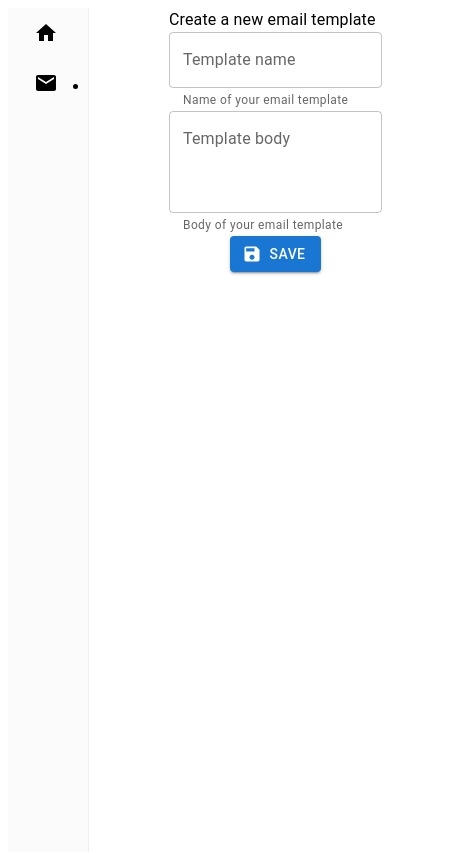
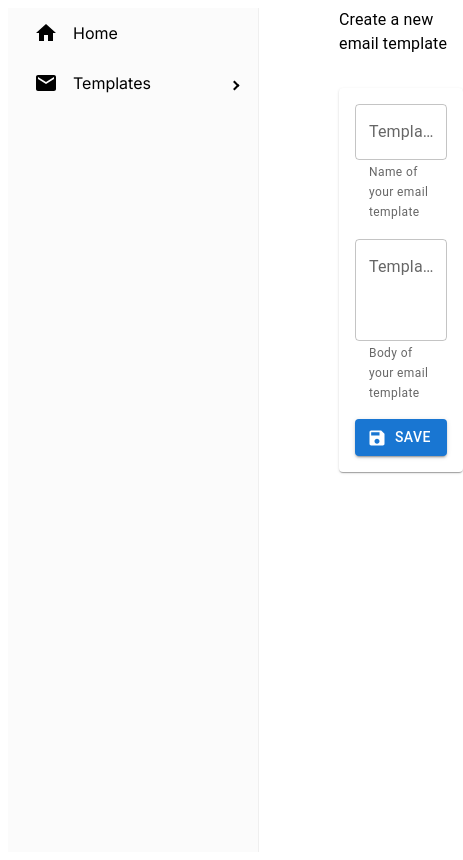
Before and after one commit to Avrelinex/email-template-builder-fe, a Next.js app: page /templates/new in a window 390 px wide. Shown: the whole page, 463 px wide, since content can reach past the window. Built offline with nearby package versions, Linux system fonts and the light colour scheme.

Commit message:
template form ui fix

```diff
--- a/src/app/layout.tsx
+++ b/src/app/layout.tsx
@@ -17,12 +17,18 @@ export default function RootLayout({
   children: React.ReactNode;
 }>) {
   const queryClient = new QueryClient();
-  const [collapsed, setCollpased] = React.useState<boolean>(false);
+  const [collapsed, setCollapsed] = React.useState<boolean>(false);
 
   React.useEffect(() => {
-    if (window.innerWidth < 768) {
-      setCollpased(true);
-    }
+    const handleResize = () => {
+      setCollapsed(window.innerWidth < 768);
+    };
+
+    window.addEventListener("resize", handleResize);
+
+    return () => {
+      window.removeEventListener("resize", handleResize);
+    };
   }, []);
 
   return (
@@ -39,6 +45,7 @@ export default function RootLayout({
                   display: "flex",
                   height: "100vh",
                   mr: "5rem",
+                  w: "20%",
                 }}
               >
                 <Sidebar collapsed={collapsed}>
@@ -63,7 +70,7 @@ export default function RootLayout({
                   </Menu>
                 </Sidebar>
               </Box>
-              <Box>{children}</Box>
+              <Box sx={{ width: "80%" }}>{children}</Box>
             </Box>
           </QueryClientProvider>
         </SnackbarProvider>
--- a/src/app/templates/components/TemplateForm.tsx
+++ b/src/app/templates/components/TemplateForm.tsx
@@ -1,13 +1,21 @@
 "use client";
 
 import * as React from "react";
-import { Box, Typography, TextField, Button, Snackbar } from "@mui/material";
+import {
+  Box,
+  Typography,
+  TextField,
+  Button,
+  Snackbar,
+  Paper,
+} from "@mui/material";
 import { SubmitHandler, useForm } from "react-hook-form";
 import { zodResolver } from "@hookform/resolvers/zod";
 import { getTemplateSchema } from "../schema";
 import { FormValues, SubmitFormState } from "../types";
 import { Save } from "@mui/icons-material";
 import { enqueueSnackbar } from "notistack";
+import { useRouter } from "next/navigation";
 
 export const TemplateForm = ({
   defaultValues,
@@ -22,6 +30,7 @@ export const TemplateForm = ({
   errorMessage: string;
   submitFn: (data: FormValues) => Promise<void>;
 }) => {
+  const router = useRouter();
   const [disableForm, setDisableForm] = React.useState<boolean>(false);
   const [submitFormState, setSubmitFormState] = React.useState<SubmitFormState>(
     {
@@ -48,6 +57,8 @@ export const TemplateForm = ({
 
       await submitFn(formData);
 
+      router.push("/templates");
+
       enqueueSnackbar(successMessage, {
         variant: "success",
         persist: false,
@@ -71,6 +82,7 @@ export const TemplateForm = ({
   return (
     <Box>
       <Typography>{header}</Typography>
+      <Paper sx={{ p: "1rem", mt: "2rem" }}>
         <Box
           component={"form"}
           onSubmit={handleSubmit(onSubmit)}
@@ -95,12 +107,13 @@ export const TemplateForm = ({
             }
             {...register("name")}
             disabled={disableForm}
+            sx={{ mb: "1rem" }}
           />
           <TextField
             label="Template body"
             helperText={
               errors.body ? (
-              <Typography sx={{ color: "red", fontSize: "14px" }}>
+                <Typography sx={{ color: "red", fontSize: "12px" }}>
                   {errors.body.message}
                 </Typography>
               ) : (
@@ -111,6 +124,7 @@ export const TemplateForm = ({
             multiline
             minRows={3}
             disabled={disableForm}
+            sx={{ mb: "1rem" }}
           />
           <Button
             color="primary"
@@ -122,6 +136,7 @@ export const TemplateForm = ({
             Save
           </Button>
         </Box>
+      </Paper>
     </Box>
   );
 };
--- a/src/app/templates/new/page.tsx
+++ b/src/app/templates/new/page.tsx
@@ -5,6 +5,7 @@ import { FormValues } from "../types";
 import { CreateTemplateDto } from "@/app/lib/dto/CreateTemplate.dto";
 import { ApiClient } from "@/app/lib/apiClient";
 import { TemplateForm } from "../components/TemplateForm";
+import { Box } from "@mui/material";
 
 export default function Page() {
   const apiClient = ApiClient.getInstance();
@@ -19,11 +20,13 @@ export default function Page() {
   };
 
   return (
+    <Box sx={{ display: "flex", justifyContent: "center" }}>
       <TemplateForm
         header="Create a new email template"
         successMessage="Template created successfully"
         errorMessage="Failed to create template"
         submitFn={onSubmit}
       />
+    </Box>
   );
 }
```
Lines whose indentation alone changed are shown as unchanged.
